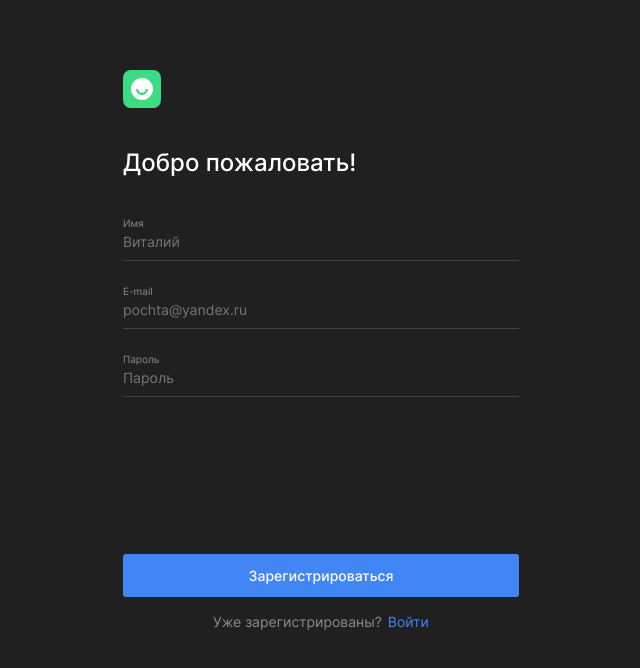
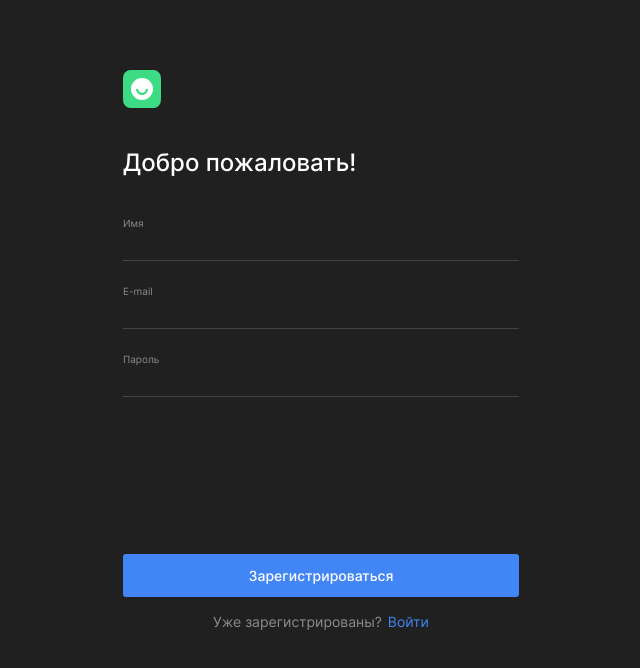
Before and after one commit to InEmEcI/movies-explorer-frontend, a React (Create React App) app: page /signup in a window 1280 px wide. Shown: the top 668 px of the page, without its empty margins (319-959 px from the left). Built offline with nearby package versions, Linux system fonts and the light colour scheme.

Commit message:
убрал плейсхолдеры в формах

```diff
--- a/src/components/Login/Login.js
+++ b/src/components/Login/Login.js
@@ -50,7 +50,7 @@ function Login({location}) {
           name="email"
           value={inputValues.email}
           onChange={handleChange}
-          placeholder="pochta@yandex.ru"
+          // placeholder="pochta@yandex.ru"
           validationContent={inputErrors?.email}
         />
 
--- a/src/components/Profile/Profile.js
+++ b/src/components/Profile/Profile.js
@@ -88,7 +88,7 @@ function Profile() {
             isRequired={true}
             name="name"
             validationContent={inputErrors.name}
-            placeholder="Имя"
+            // placeholder="Имя"
           />
 
           <div className="profile__form-line" />
@@ -102,7 +102,7 @@ function Profile() {
             isRequired={true}
             onChange={handleChange}
             validationContent={inputErrors.email}
-            placeholder="pochta@yandex.ru"
+            // placeholder="pochta@yandex.ru"
           />
 
           <button
--- a/src/components/Register/Register.js
+++ b/src/components/Register/Register.js
@@ -51,7 +51,7 @@ function Register({location}) {
           name="name"
           value={inputValues.name}
           onChange={handleChange}
-          placeholder="Виталий"
+          // placeholder="Виталий"
           isValidate={true}
           validationContent={inputErrors?.name}
         />
@@ -63,7 +63,7 @@ function Register({location}) {
           name="email"
           value={inputValues.email}
           onChange={handleChange}
-          placeholder="pochta@yandex.ru"
+          // placeholder="pochta@yandex.ru"
           validationContent={inputErrors?.email}
         />
 
@@ -75,7 +75,7 @@ function Register({location}) {
           value={inputValues.password}
           onChange={handleChange}
           minLength={6}
-          placeholder="Пароль"
+          // placeholder="Пароль"
           validationContent={inputErrors?.password}
         />
         <Button
```
